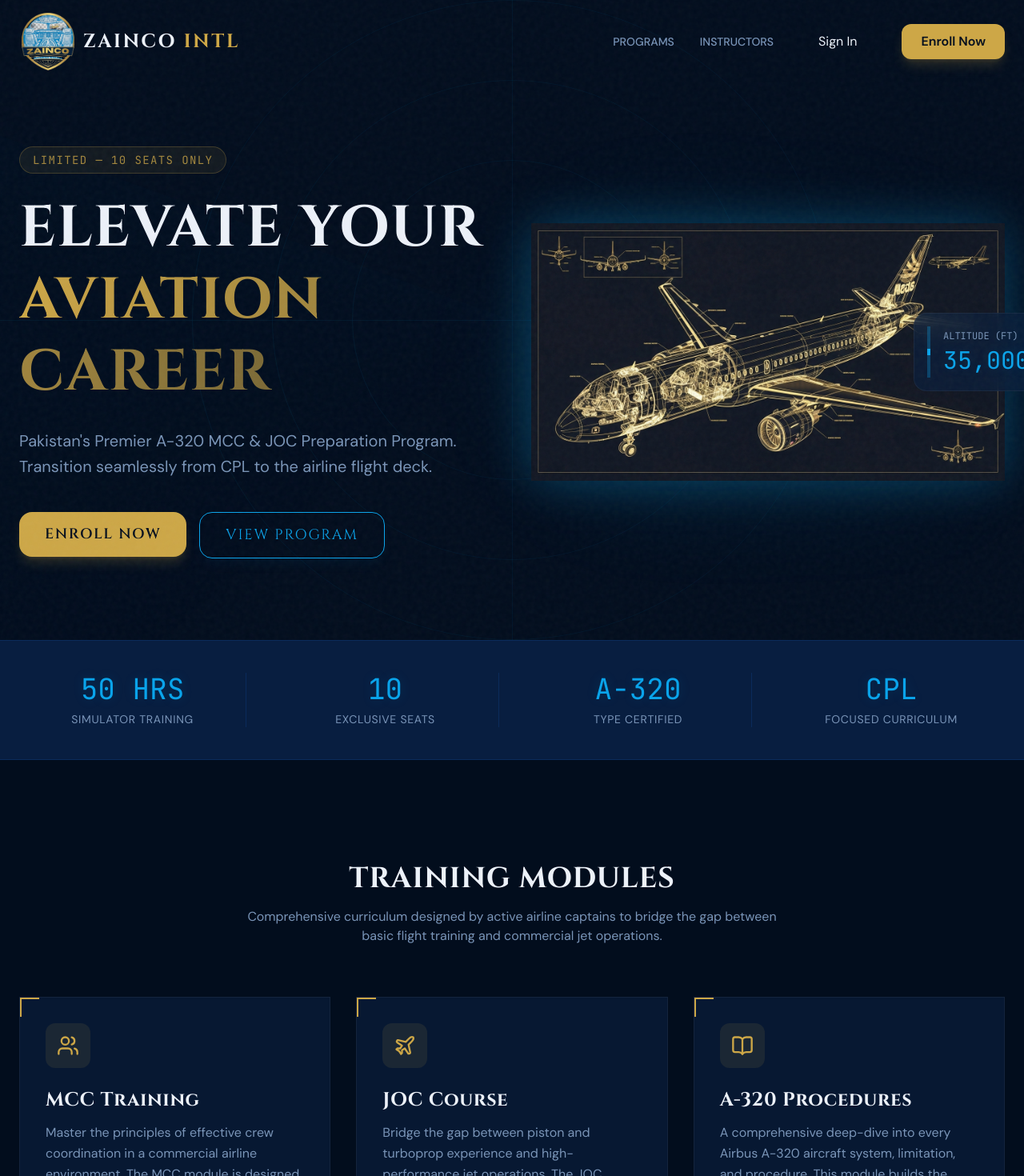
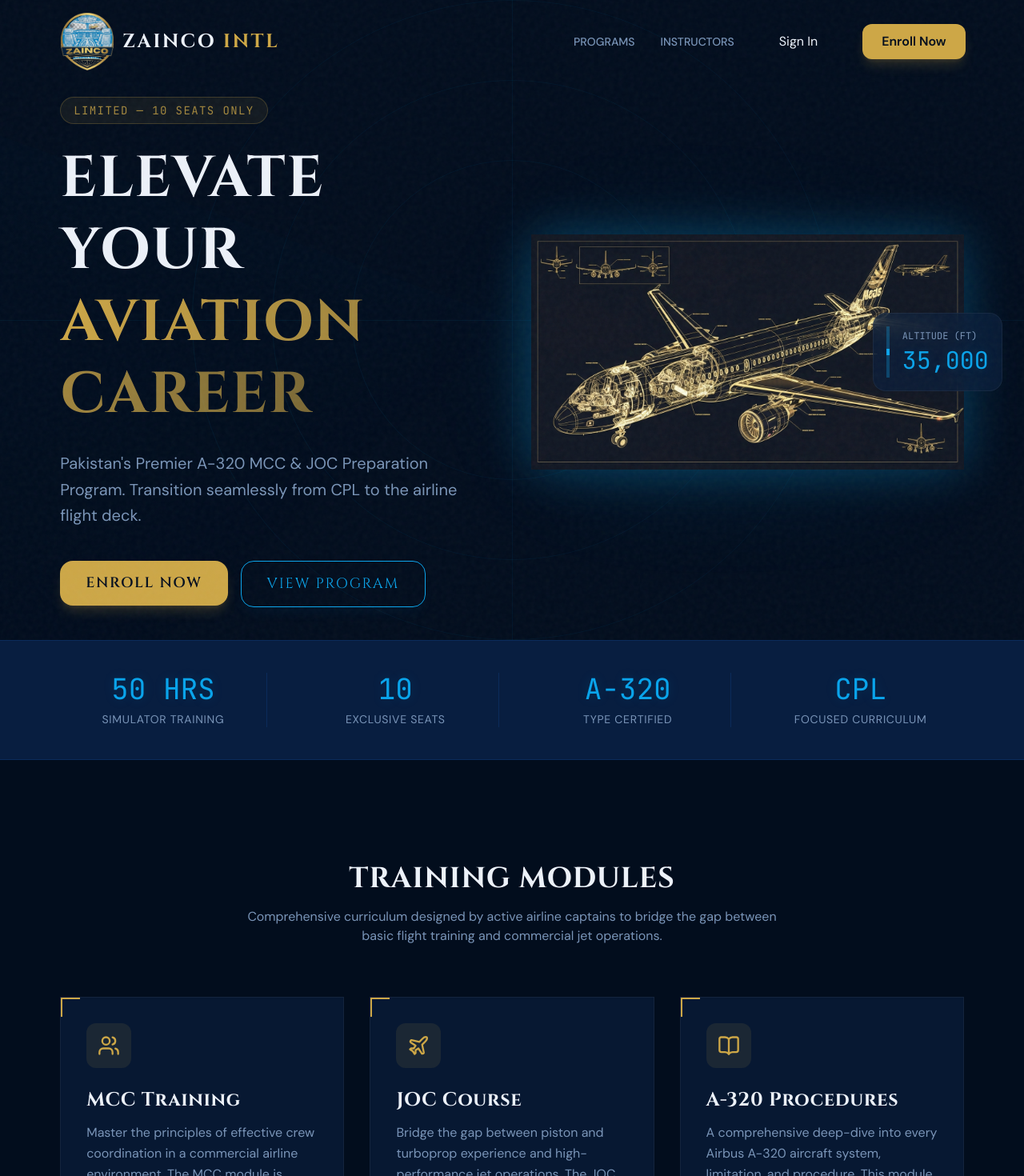
Before and after one commit to Captain-Saad/Zainco-Intl, a React (Vite) app in the folder frontend/artifacts/aerolearn/: page / in a window 1280 px wide. Shown: the top 1470 px of the page at 80% size. Built offline with nearby package versions, Linux system fonts and the light colour scheme.

Commit message:
fix: widen layout containers for better large screen responsiveness

```diff
--- a/frontend/artifacts/aerolearn/src/components/layout/Navbar.tsx
+++ b/frontend/artifacts/aerolearn/src/components/layout/Navbar.tsx
@@ -35,7 +35,7 @@ export function Navbar() {
           : "bg-transparent"
       )}
     >
-      <div className="max-w-7xl mx-auto flex items-center justify-between">
+      <div className="w-[92%] max-w-[1800px] mx-auto flex items-center justify-between">
         {/* Logo */}
         <Link href="/" className="flex items-center gap-2 group">
           <img src={`${import.meta.env.BASE_URL}images/logo.png`} alt="Zainco Logo" className="w-16 h-16 md:w-[72px] md:h-[72px] object-contain group-hover:scale-105 transition-transform shrink-0" />
--- a/frontend/artifacts/aerolearn/src/pages/Landing.tsx
+++ b/frontend/artifacts/aerolearn/src/pages/Landing.tsx
@@ -59,7 +59,7 @@ export default function Landing() {
           <div className="radar-bg" />
         </div>
 
-        <div className="max-w-7xl mx-auto px-6 relative z-10 w-full grid lg:grid-cols-2 gap-12 items-center">
+        <div className="w-[92%] max-w-[1800px] mx-auto px-6 relative z-10 grid lg:grid-cols-2 gap-12 items-center">
           <motion.div
             initial={{ opacity: 0, x: -50 }}
             animate={{ opacity: 1, x: 0 }}
@@ -115,7 +115,7 @@ export default function Landing() {
 
       {/* Stats Strip */}
       <div className="w-full bg-secondary border-y border-border-gold relative z-20">
-        <div className="max-w-7xl mx-auto px-6 py-10 grid grid-cols-2 md:grid-cols-4 gap-8">
+        <div className="w-[92%] max-w-[1800px] mx-auto px-6 py-10 grid grid-cols-2 md:grid-cols-4 gap-8">
           {[
             { value: "50 HRS", label: "Simulator Training" },
             { value: "10", label: "Exclusive Seats" },
@@ -139,7 +139,7 @@ export default function Landing() {
 
       {/* Programs Section */}
       <section id="program" className="py-32 relative">
-        <div className="max-w-7xl mx-auto px-6">
+        <div className="w-[92%] max-w-[1800px] mx-auto px-6">
           <div className="text-center mb-16">
             <h2 className="text-4xl font-display font-bold mb-4">TRAINING MODULES</h2>
             <p className="text-muted-foreground max-w-2xl mx-auto">Comprehensive curriculum designed by active airline captains to bridge the gap between basic flight training and commercial jet operations.</p>
@@ -175,7 +175,7 @@ export default function Landing() {
 
       {/* Highlights ZigZag */}
       <section className="py-20 bg-secondary/50 border-t border-border-gold/50 relative overflow-hidden">
-        <div className="max-w-7xl mx-auto px-6">
+        <div className="w-[92%] max-w-[1800px] mx-auto px-6">
           {[
             { num: "01", course: courses.find(c => c.id === '1'), align: "left", image: "mcc-pilots.jpg" },
             { num: "02", course: courses.find(c => c.id === '2'), align: "right", image: "joc-airplane.png" },
@@ -243,7 +243,7 @@ export default function Landing() {
 
       {/* Footer */}
       <footer className="bg-[#020810] pt-16 pb-8 border-t border-primary/20">
-        <div className="max-w-7xl mx-auto px-6 grid md:grid-cols-3 gap-12 mb-12">
+        <div className="w-[92%] max-w-[1800px] mx-auto px-6 grid md:grid-cols-3 gap-12 mb-12">
           <div>
             <div className="flex items-center gap-2 mb-4">
               <img src={`${import.meta.env.BASE_URL}images/logo.png`} alt="Zainco Logo" className="w-14 h-14 object-contain" />
@@ -271,7 +271,7 @@ export default function Landing() {
             </div>
           </div>
         </div>
-        <div className="max-w-7xl mx-auto px-6 pt-8 border-t border-white/5 text-center text-xs text-muted-foreground">
+        <div className="w-[92%] max-w-[1800px] mx-auto px-6 pt-8 border-t border-white/5 text-center text-xs text-muted-foreground">
           © {new Date().getFullYear()} Zainco International Aviation Academy. All rights reserved.
         </div>
       </footer>
--- a/frontend/artifacts/aerolearn/src/pages/admin/AdminCourseDetail.tsx
+++ b/frontend/artifacts/aerolearn/src/pages/admin/AdminCourseDetail.tsx
@@ -199,7 +199,7 @@ export default function AdminCourseDetail() {
   return (
     <div className="min-h-screen bg-background flex">
       <Sidebar />
-      <main className="flex-1 md:ml-64 px-4 pt-16 pb-8 md:p-10 max-w-7xl w-full">
+      <main className="flex-1 md:ml-64 px-4 pt-16 pb-8 md:p-10 max-w-[1800px] w-full">
         <header className="mb-8 md:mb-10 flex flex-col sm:flex-row sm:justify-between sm:items-end gap-4">
           <div>
             <h2 className="text-primary font-mono text-sm mb-2 uppercase">Course Builder</h2>
--- a/frontend/artifacts/aerolearn/src/pages/admin/AdminCourses.tsx
+++ b/frontend/artifacts/aerolearn/src/pages/admin/AdminCourses.tsx
@@ -163,7 +163,7 @@ export default function AdminCourses() {
   return (
     <div className="min-h-screen bg-background flex">
       <Sidebar />
-      <main className="flex-1 md:ml-64 px-4 pt-16 pb-8 md:p-10 max-w-7xl w-full">
+      <main className="flex-1 md:ml-64 px-4 pt-16 pb-8 md:p-10 max-w-[1800px] w-full">
         <header className="mb-8 md:mb-10 flex flex-col sm:flex-row sm:justify-between sm:items-end gap-4">
           <h1 className="text-3xl md:text-4xl font-display font-bold text-foreground">COURSE MANAGEMENT</h1>
           <Button onClick={() => {
--- a/frontend/artifacts/aerolearn/src/pages/admin/AdminDashboard.tsx
+++ b/frontend/artifacts/aerolearn/src/pages/admin/AdminDashboard.tsx
@@ -66,7 +66,7 @@ export default function AdminDashboard() {
   return (
     <div className="min-h-screen bg-background flex">
       <Sidebar />
-      <main className="flex-1 md:ml-64 px-4 pt-16 pb-8 md:p-10 max-w-7xl w-full">
+      <main className="flex-1 md:ml-64 px-4 pt-16 pb-8 md:p-10 max-w-[1800px] w-full">
         <header className="mb-8 md:mb-10 flex flex-col sm:flex-row sm:justify-between sm:items-end gap-4">
           <div>
             <h1 className="text-3xl md:text-4xl font-display font-bold text-foreground">SYSTEM OVERVIEW</h1>
```
